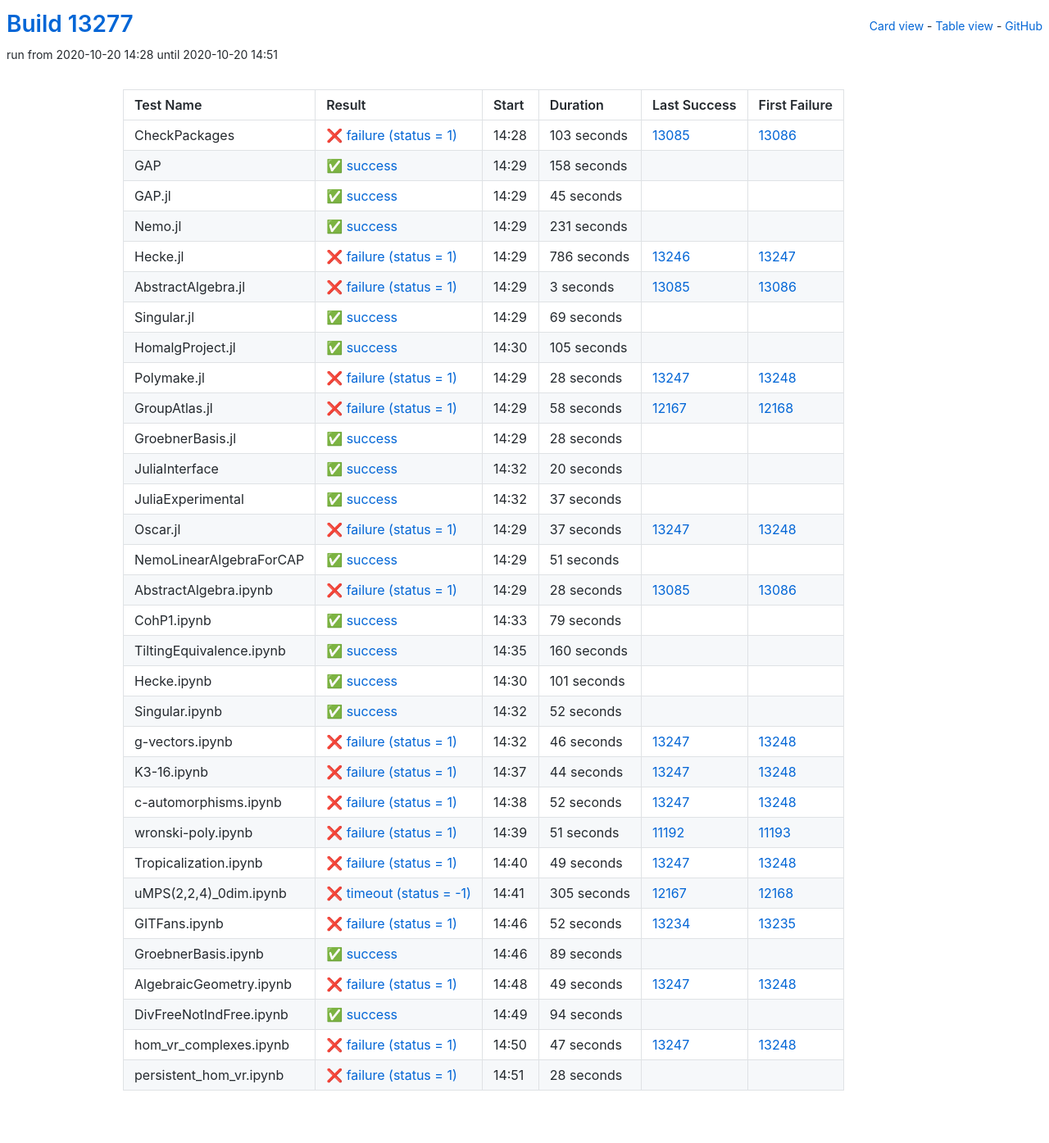
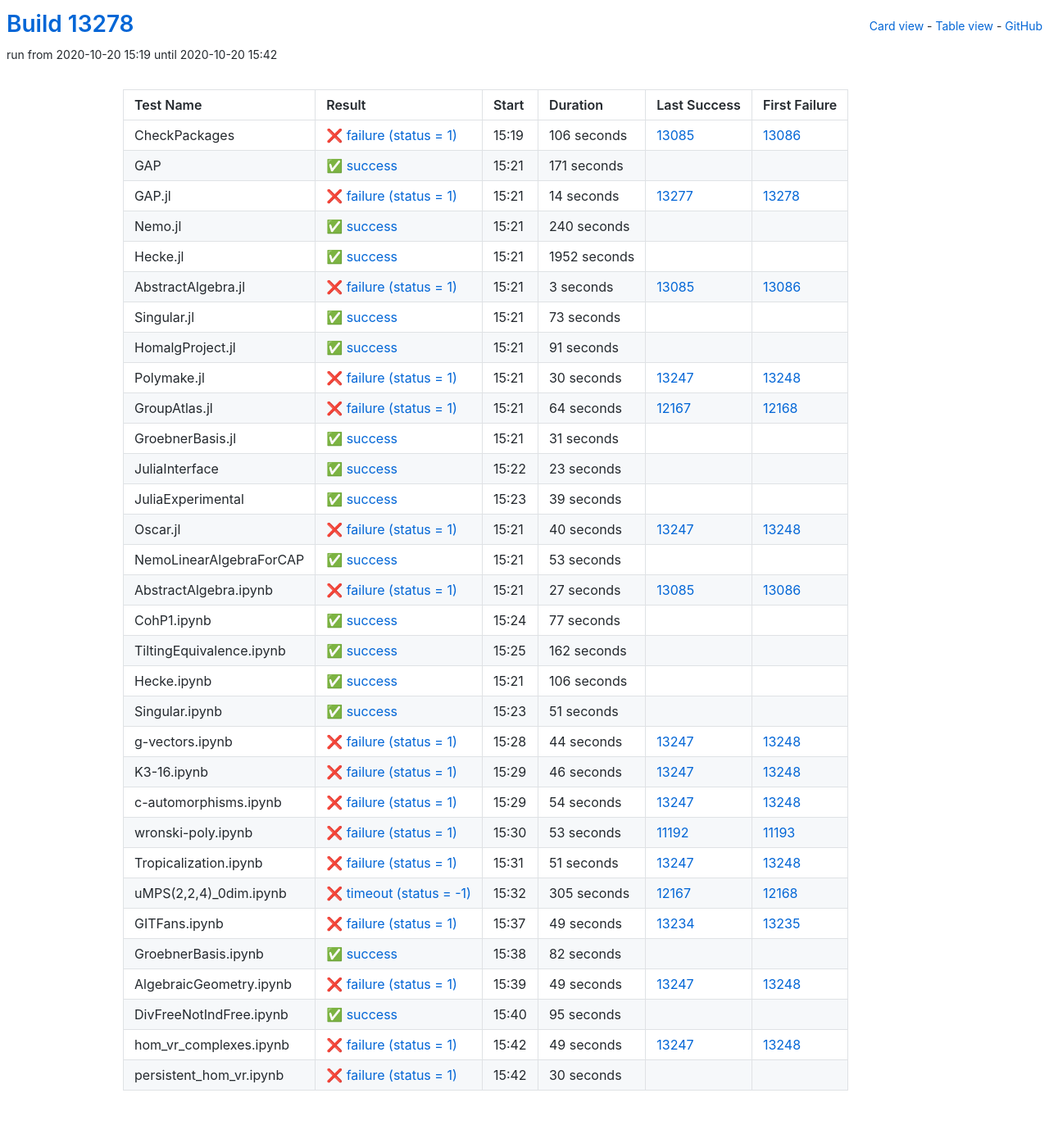
Before and after one commit to oscar-system/oscar-ci-status, a Jekyll site: the page built from table.html, in a window 1280 px wide. Shown: the whole page at 82% size. Built offline with Jekyll 4.4.1, drawn with Linux system fonts in a browser that asks for light colours.

Commit message:
Build #13278

```diff
--- a/_data/ci.yml
+++ b/_data/ci.yml
@@ -1,6 +1,6 @@
 ---
-build: 13277
-build_url: https://oscarci.mathematik.uni-kl.de/job/oscar/13277/
+build: 13278
+build_url: https://oscarci.mathematik.uni-kl.de/job/oscar/13278/
 job: oscar
 organization: oscar-system
 repo: oscar-ci-status
@@ -8,68 +8,68 @@
 tests:
 - name: CheckPackages
   id: checkpackages
-  log: https://oscarci.mathematik.uni-kl.de/job/oscar/13277/artifact/logs/build-13277/CheckPackages.log
-  start: 2020-10-20 14:28
+  log: https://oscarci.mathematik.uni-kl.de/job/oscar/13278/artifact/logs/build-13278/CheckPackages.log
+  start: 2020-10-20 15:19
   success: false
   exitcode: 1
   status: failure
-  duration: 103
+  duration: 106
   last_success: 13085
   last_success_url: https://oscarci.mathematik.uni-kl.de/job/oscar/13085/
   first_failure: 13086
   first_failure_url: https://oscarci.mathematik.uni-kl.de/job/oscar/13086/
 - name: GAP
   id: gap
-  log: https://oscarci.mathematik.uni-kl.de/job/oscar/13277/artifact/logs/build-13277/GAP.log
-  start: 2020-10-20 14:29
+  log: https://oscarci.mathematik.uni-kl.de/job/oscar/13278/artifact/logs/build-13278/GAP.log
+  start: 2020-10-20 15:21
   success: true
   exitcode: 0
   status: success
-  duration: 158
+  duration: 171
   last_success: false
   last_success_url:
   first_failure: false
   first_failure_url:
 - name: GAP.jl
   id: gap-jl
-  log: https://oscarci.mathematik.uni-kl.de/job/oscar/13277/artifact/logs/build-13277/GAP.jl.log
-  start: 2020-10-20 14:29
+  log: https://oscarci.mathematik.uni-kl.de/job/oscar/13278/artifact/logs/build-13278/GAP.jl.log
+  start: 2020-10-20 15:21
+  success: false
+  exitcode: 1
+  status: failure
+  duration: 14
+  last_success: 13277
+  last_success_url: https://oscarci.mathematik.uni-kl.de/job/oscar/13277/
+  first_failure: 13278
+  first_failure_url: https://oscarci.mathematik.uni-kl.de/job/oscar/13278/
+- name: Nemo.jl
+  id: nemo-jl
+  log: https://oscarci.mathematik.uni-kl.de/job/oscar/13278/artifact/logs/build-13278/Nemo.jl.log
+  start: 2020-10-20 15:21
   success: true
   exitcode: 0
   status: success
-  duration: 45
-  last_success: false
-  last_success_url:
-  first_failure: false
-  first_failure_url:
-- name: Nemo.jl
-  id: nemo-jl
-  log: https://oscarci.mathematik.uni-kl.de/job/oscar/13277/artifact/logs/build-13277/Nemo.jl.log
-  start: 2020-10-20 14:29
-  success: true
-  exitcode: 0
-  status: success
-  duration: 231
+  duration: 240
   last_success: false
   last_success_url:
   first_failure: false
   first_failure_url:
 - name: Hecke.jl
   id: hecke-jl
-  log: https://oscarci.mathematik.uni-kl.de/job/oscar/13277/artifact/logs/build-13277/Hecke.jl.log
-  start: 2020-10-20 14:29
-  success: false
-  exitcode: 1
-  status: failure
-  duration: 786
-  last_success: 13246
-  last_success_url: https://oscarci.mathematik.uni-kl.de/job/oscar/13246/
-  first_failure: 13247
-  first_failure_url: https://oscarci.mathematik.uni-kl.de/job/oscar/13247/
+  log: https://oscarci.mathematik.uni-kl.de/job/oscar/13278/artifact/logs/build-13278/Hecke.jl.log
+  start: 2020-10-20 15:21
+  success: true
+  exitcode: 0
+  status: success
+  duration: 1952
+  last_success: false
+  last_success_url:
+  first_failure: false
+  first_failure_url:
 - name: AbstractAlgebra.jl
   id: abstractalgebra-jl
-  log: https://oscarci.mathematik.uni-kl.de/job/oscar/13277/artifact/logs/build-13277/AbstractAlgebra.jl.log
-  start: 2020-10-20 14:29
+  log: https://oscarci.mathematik.uni-kl.de/job/oscar/13278/artifact/logs/build-13278/AbstractAlgebra.jl.log
+  start: 2020-10-20 15:21
   success: false
   exitcode: 1
   status: failure
@@ -80,104 +80,164 @@
   first_failure_url: https://oscarci.mathematik.uni-kl.de/job/oscar/13086/
 - name: Singular.jl
   id: singular-jl
-  log: https://oscarci.mathematik.uni-kl.de/job/oscar/13277/artifact/logs/build-13277/Singular.jl.log
-  start: 2020-10-20 14:29
+  log: https://oscarci.mathematik.uni-kl.de/job/oscar/13278/artifact/logs/build-13278/Singular.jl.log
+  start: 2020-10-20 15:21
   success: true
   exitcode: 0
   status: success
-  duration: 69
+  duration: 73
   last_success: false
   last_success_url:
   first_failure: false
   first_failure_url:
 - name: HomalgProject.jl
   id: homalgproject-jl
-  log: https://oscarci.mathematik.uni-kl.de/job/oscar/13277/artifact/logs/build-13277/HomalgProject.jl.log
-  start: 2020-10-20 14:30
+  log: https://oscarci.mathematik.uni-kl.de/job/oscar/13278/artifact/logs/build-13278/HomalgProject.jl.log
+  start: 2020-10-20 15:21
   success: true
   exitcode: 0
   status: success
-  duration: 105
+  duration: 91
   last_success: false
   last_success_url:
   first_failure: false
   first_failure_url:
 - name: Polymake.jl
   id: polymake-jl
-  log: https://oscarci.mathematik.uni-kl.de/job/oscar/13277/artifact/logs/build-13277/Polymake.jl.log
-  start: 2020-10-20 14:29
+  log: https://oscarci.mathematik.uni-kl.de/job/oscar/13278/artifact/logs/build-13278/Polymake.jl.log
+  start: 2020-10-20 15:21
   success: false
   exitcode: 1
   status: failure
-  duration: 28
+  duration: 30
   last_success: 13247
   last_success_url: https://oscarci.mathematik.uni-kl.de/job/oscar/13247/
   first_failure: 13248
   first_failure_url: https://oscarci.mathematik.uni-kl.de/job/oscar/13248/
 - name: GroupAtlas.jl
   id: groupatlas-jl
-  log: https://oscarci.mathematik.uni-kl.de/job/oscar/13277/artifact/logs/build-13277/GroupAtlas.jl.log
-  start: 2020-10-20 14:29
+  log: https://oscarci.mathematik.uni-kl.de/job/oscar/13278/artifact/logs/build-13278/GroupAtlas.jl.log
+  start: 2020-10-20 15:21
   success: false
   exitcode: 1
   status: failure
-  duration: 58
+  duration: 64
   last_success: 12167
   last_success_url: https://oscarci.mathematik.uni-kl.de/job/oscar/12167/
   first_failure: 12168
   first_failure_url: https://oscarci.mathematik.uni-kl.de/job/oscar/12168/
 - name: GroebnerBasis.jl
   id: groebnerbasis-jl
-  log: https://oscarci.mathematik.uni-kl.de/job/oscar/13277/artifact/logs/build-13277/GroebnerBasis.jl.log
-  start: 2020-10-20 14:29
+  log: https://oscarci.mathematik.uni-kl.de/job/oscar/13278/artifact/logs/build-13278/GroebnerBasis.jl.log
+  start: 2020-10-20 15:21
   success: true
   exitcode: 0
   status: success
-  duration: 28
+  duration: 31
   last_success: false
   last_success_url:
   first_failure: false
   first_failure_url:
 - name: JuliaInterface
   id: juliainterface
-  log: https://oscarci.mathematik.uni-kl.de/job/oscar/13277/artifact/logs/build-13277/JuliaInterface.log
-  start: 2020-10-20 14:32
+  log: https://oscarci.mathematik.uni-kl.de/job/oscar/13278/artifact/logs/build-13278/JuliaInterface.log
+  start: 2020-10-20 15:22
   success: true
   exitcode: 0
   status: success
-  duration: 20
+  duration: 23
   last_success: false
   last_success_url:
   first_failure: false
   first_failure_url:
 - name: JuliaExperimental
   id: juliaexperimental
-  log: https://oscarci.mathematik.uni-kl.de/job/oscar/13277/artifact/logs/build-13277/JuliaExperimental.log
-  start: 2020-10-20 14:32
+  log: https://oscarci.mathematik.uni-kl.de/job/oscar/13278/artifact/logs/build-13278/JuliaExperimental.log
+  start: 2020-10-20 15:23
   success: true
   exitcode: 0
   status: success
-  duration: 37
+  duration: 39
   last_success: false
   last_success_url:
   first_failure: false
   first_failure_url:
 - name: Oscar.jl
   id: oscar-jl
-  log: https://oscarci.mathematik.uni-kl.de/job/oscar/13277/artifact/logs/build-13277/Oscar.jl.log
-  start: 2020-10-20 14:29
+  log: https://oscarci.mathematik.uni-kl.de/job/oscar/13278/artifact/logs/build-13278/Oscar.jl.log
+  start: 2020-10-20 15:21
   success: false
   exitcode: 1
   status: failure
-  duration: 37
+  duration: 40
   last_success: 13247
   last_success_url: https://oscarci.mathematik.uni-kl.de/job/oscar/13247/
   first_failure: 13248
   first_failure_url: https://oscarci.mathematik.uni-kl.de/job/oscar/13248/
 - name: NemoLinearAlgebraForCAP
   id: nemolinearalgebraforcap
-  log: https://oscarci.mathematik.uni-kl.de/job/oscar/13277/artifact/logs/build-13277/NemoLinearAlgebraForCAP.log
-  start: 2020-10-20 14:29
+  log: https://oscarci.mathematik.uni-kl.de/job/oscar/13278/artifact/logs/build-13278/NemoLinearAlgebraForCAP.log
+  start: 2020-10-20 15:21
+  success: true
+  exitcode: 0
+  status: success
+  duration: 53
+  last_success: false
+  last_success_url:
+  first_failure: false
+  first_failure_url:
+- name: AbstractAlgebra.ipynb
+  id: abstractalgebra-ipynb
+  log: https://oscarci.mathematik.uni-kl.de/job/oscar/13278/artifact/logs/build-13278/AbstractAlgebra.ipynb.log
+  start: 2020-10-20 15:21
+  success: false
+  exitcode: 1
+  status: failure
+  duration: 27
+  last_success: 13085
+  last_success_url: https://oscarci.mathematik.uni-kl.de/job/oscar/13085/
+  first_failure: 13086
+  first_failure_url: https://oscarci.mathematik.uni-kl.de/job/oscar/13086/
+- name: CohP1.ipynb
+  id: cohp1-ipynb
+  log: https://oscarci.mathematik.uni-kl.de/job/oscar/13278/artifact/logs/build-13278/CohP1.ipynb.log
+  start: 2020-10-20 15:24
+  success: true
+  exitcode: 0
+  status: success
+  duration: 77
+  last_success: false
+  last_success_url:
+  first_failure: false
+  first_failure_url:
+- name: TiltingEquivalence.ipynb
+  id: tiltingequivalence-ipynb
+  log: https://oscarci.mathematik.uni-kl.de/job/oscar/13278/artifact/logs/build-13278/TiltingEquivalence.ipynb.log
+  start: 2020-10-20 15:25
+  success: true
+  exitcode: 0
+  status: success
+  duration: 162
+  last_success: false
+  last_success_url:
+  first_failure: false
+  first_failure_url:
+- name: Hecke.ipynb
+  id: hecke-ipynb
+  log: https://oscarci.mathematik.uni-kl.de/job/oscar/13278/artifact/logs/build-13278/Hecke.ipynb.log
+  start: 2020-10-20 15:21
+  success: true
+  exitcode: 0
+  status: success
+  duration: 106
+  last_success: false
+  last_success_url:
+  first_failure: false
+  first_failure_url:
+- name: Singular.ipynb
+  id: singular-ipynb
+  log: https://oscarci.mathematik.uni-kl.de/job/oscar/13278/artifact/logs/build-13278/Singular.ipynb.log
+  start: 2020-10-20 15:23
   success: true
   exitcode: 0
   status: success
@@ -186,70 +246,22 @@
   last_success_url:
   first_failure: false
   first_failure_url:
-- name: AbstractAlgebra.ipynb
-  id: abstractalgebra-ipynb
-  log: https://oscarci.mathematik.uni-kl.de/job/oscar/13277/artifact/logs/build-13277/AbstractAlgebra.ipynb.log
-  start: 2020-10-20 14:29
+- name: g-vectors.ipynb
+  id: g-vectors-ipynb
+  log: https://oscarci.mathematik.uni-kl.de/job/oscar/13278/artifact/logs/build-13278/g-vectors.ipynb.log
+  start: 2020-10-20 15:28
   success: false
   exitcode: 1
   status: failure
-  duration: 28
-  last_success: 13085
-  last_success_url: https://oscarci.mathematik.uni-kl.de/job/oscar/13085/
-  first_failure: 13086
-  first_failure_url: https://oscarci.mathematik.uni-kl.de/job/oscar/13086/
-- name: CohP1.ipynb
-  id: cohp1-ipynb
-  log: https://oscarci.mathematik.uni-kl.de/job/oscar/13277/artifact/logs/build-13277/CohP1.ipynb.log
-  start: 2020-10-20 14:33
-  success: true
-  exitcode: 0
-  status: success
-  duration: 79
-  last_success: false
-  last_success_url:
-  first_failure: false
-  first_failure_url:
-- name: TiltingEquivalence.ipynb
-  id: tiltingequivalence-ipynb
-  log: https://oscarci.mathematik.uni-kl.de/job/oscar/13277/artifact/logs/build-13277/TiltingEquivalence.ipynb.log
-  start: 2020-10-20 14:35
-  success: true
-  exitcode: 0
-  status: success
-  duration: 160
-  last_success: false
-  last_success_url:
-  first_failure: false
-  first_failure_url:
-- name: Hecke.ipynb
-  id: hecke-ipynb
-  log: https://oscarci.mathematik.uni-kl.de/job/oscar/13277/artifact/logs/build-13277/Hecke.ipynb.log
-  start: 2020-10-20 14:30
-  success: true
-  exitcode: 0
-  status: success
-  duration: 101
-  last_success: false
-  last_success_url:
-  first_failure: false
-  first_failure_url:
-- name: Singular.ipynb
-  id: singular-ipynb
-  log: https://oscarci.mathematik.uni-kl.de/job/oscar/13277/artifact/logs/build-13277/Singular.ipynb.log
-  start: 2020-10-20 14:32
-  success: true
-  exitcode: 0
-  status: success
-  duration: 52
-  last_success: false
-  last_success_url:
-  first_failure: false
-  first_failure_url:
-- name: g-vectors.ipynb
-  id: g-vectors-ipynb
-  log: https://oscarci.mathematik.uni-kl.de/job/oscar/13277/artifact/logs/build-13277/g-vectors.ipynb.log
-  start: 2020-10-20 14:32
+  duration: 44
+  last_success: 13247
+  last_success_url: https://oscarci.mathematik.uni-kl.de/job/oscar/13247/
+  first_failure: 13248
+  first_failure_url: https://oscarci.mathematik.uni-kl.de/job/oscar/13248/
+- name: K3-16.ipynb
+  id: k3-16-ipynb
+  log: https://oscarci.mathematik.uni-kl.de/job/oscar/13278/artifact/logs/build-13278/K3-16.ipynb.log
+  start: 2020-10-20 15:29
   success: false
   exitcode: 1
   status: failure
@@ -258,58 +270,46 @@
   last_success_url: https://oscarci.mathematik.uni-kl.de/job/oscar/13247/
   first_failure: 13248
   first_failure_url: https://oscarci.mathematik.uni-kl.de/job/oscar/13248/
-- name: K3-16.ipynb
-  id: k3-16-ipynb
-  log: https://oscarci.mathematik.uni-kl.de/job/oscar/13277/artifact/logs/build-13277/K3-16.ipynb.log
-  start: 2020-10-20 14:37
+- name: c-automorphisms.ipynb
+  id: c-automorphisms-ipynb
+  log: https://oscarci.mathematik.uni-kl.de/job/oscar/13278/artifact/logs/build-13278/c-automorphisms.ipynb.log
+  start: 2020-10-20 15:29
   success: false
   exitcode: 1
   status: failure
-  duration: 44
-  last_success: 13247
-  last_success_url: https://oscarci.mathematik.uni-kl.de/job/oscar/13247/
-  first_failure: 13248
-  first_failure_url: https://oscarci.mathematik.uni-kl.de/job/oscar/13248/
-- name: c-automorphisms.ipynb
-  id: c-automorphisms-ipynb
-  log: https://oscarci.mathematik.uni-kl.de/job/oscar/13277/artifact/logs/build-13277/c-automorphisms.ipynb.log
-  start: 2020-10-20 14:38
-  success: false
-  exitcode: 1
-  status: failure
-  duration: 52
+  duration: 54
   last_success: 13247
   last_success_url: https://oscarci.mathematik.uni-kl.de/job/oscar/13247/
   first_failure: 13248
   first_failure_url: https://oscarci.mathematik.uni-kl.de/job/oscar/13248/
 - name: wronski-poly.ipynb
   id: wronski-poly-ipynb
-  log: https://oscarci.mathematik.uni-kl.de/job/oscar/13277/artifact/logs/build-13277/wronski-poly.ipynb.log
-  start: 2020-10-20 14:39
+  log: https://oscarci.mathematik.uni-kl.de/job/oscar/13278/artifact/logs/build-13278/wronski-poly.ipynb.log
+  start: 2020-10-20 15:30
   success: false
   exitcode: 1
   status: failure
-  duration: 51
+  duration: 53
   last_success: 11192
   last_success_url: https://oscarci.mathematik.uni-kl.de/job/oscar/11192/
   first_failure: 11193
   first_failure_url: https://oscarci.mathematik.uni-kl.de/job/oscar/11193/
 - name: Tropicalization.ipynb
   id: tropicalization-ipynb
-  log: https://oscarci.mathematik.uni-kl.de/job/oscar/13277/artifact/logs/build-13277/Tropicalization.ipynb.log
-  start: 2020-10-20 14:40
+  log: https://oscarci.mathematik.uni-kl.de/job/oscar/13278/artifact/logs/build-13278/Tropicalization.ipynb.log
+  start: 2020-10-20 15:31
   success: false
   exitcode: 1
   status: failure
-  duration: 49
+  duration: 51
   last_success: 13247
   last_success_url: https://oscarci.mathematik.uni-kl.de/job/oscar/13247/
   first_failure: 13248
   first_failure_url: https://oscarci.mathematik.uni-kl.de/job/oscar/13248/
 - name: uMPS(2,2,4)_0dim.ipynb
   id: umps-2-2-4-0dim-ipynb
-  log: https://oscarci.mathematik.uni-kl.de/job/oscar/13277/artifact/logs/build-13277/uMPS-2-2-4-_0dim.ipynb.log
-  start: 2020-10-20 14:41
+  log: https://oscarci.mathematik.uni-kl.de/job/oscar/13278/artifact/logs/build-13278/uMPS-2-2-4-_0dim.ipynb.log
+  start: 2020-10-20 15:32
   success: false
   exitcode: -1
   status: timeout
@@ -320,32 +320,32 @@
   first_failure_url: https://oscarci.mathematik.uni-kl.de/job/oscar/12168/
 - name: GITFans.ipynb
   id: gitfans-ipynb
-  log: https://oscarci.mathematik.uni-kl.de/job/oscar/13277/artifact/logs/build-13277/GITFans.ipynb.log
-  start: 2020-10-20 14:46
+  log: https://oscarci.mathematik.uni-kl.de/job/oscar/13278/artifact/logs/build-13278/GITFans.ipynb.log
+  start: 2020-10-20 15:37
   success: false
   exitcode: 1
   status: failure
-  duration: 52
+  duration: 49
   last_success: 13234
   last_success_url: https://oscarci.mathematik.uni-kl.de/job/oscar/13234/
   first_failure: 13235
   first_failure_url: https://oscarci.mathematik.uni-kl.de/job/oscar/13235/
 - name: GroebnerBasis.ipynb
   id: groebnerbasis-ipynb
-  log: https://oscarci.mathematik.uni-kl.de/job/oscar/13277/artifact/logs/build-13277/GroebnerBasis.ipynb.log
-  start: 2020-10-20 14:46
+  log: https://oscarci.mathematik.uni-kl.de/job/oscar/13278/artifact/logs/build-13278/GroebnerBasis.ipynb.log
+  start: 2020-10-20 15:38
   success: true
   exitcode: 0
   status: success
-  duration: 89
+  duration: 82
   last_success: false
   last_success_url:
   first_failure: false
   first_failure_url:
 - name: AlgebraicGeometry.ipynb
   id: algebraicgeometry-ipynb
-  log: https://oscarci.mathematik.uni-kl.de/job/oscar/13277/artifact/logs/build-13277/AlgebraicGeometry.ipynb.log
-  start: 2020-10-20 14:48
+  log: https://oscarci.mathematik.uni-kl.de/job/oscar/13278/artifact/logs/build-13278/AlgebraicGeometry.ipynb.log
+  start: 2020-10-20 15:39
   success: false
   exitcode: 1
   status: failure
@@ -356,36 +356,36 @@
   first_failure_url: https://oscarci.mathematik.uni-kl.de/job/oscar/13248/
 - name: DivFreeNotIndFree.ipynb
   id: divfreenotindfree-ipynb
-  log: https://oscarci.mathematik.uni-kl.de/job/oscar/13277/artifact/logs/build-13277/DivFreeNotIndFree.ipynb.log
-  start: 2020-10-20 14:49
+  log: https://oscarci.mathematik.uni-kl.de/job/oscar/13278/artifact/logs/build-13278/DivFreeNotIndFree.ipynb.log
+  start: 2020-10-20 15:40
   success: true
   exitcode: 0
   status: success
-  duration: 94
+  duration: 95
   last_success: false
   last_success_url:
   first_failure: false
   first_failure_url:
 - name: hom_vr_complexes.ipynb
   id: hom-vr-complexes-ipynb
-  log: https://oscarci.mathematik.uni-kl.de/job/oscar/13277/artifact/logs/build-13277/hom_vr_complexes.ipynb.log
-  start: 2020-10-20 14:50
+  log: https://oscarci.mathematik.uni-kl.de/job/oscar/13278/artifact/logs/build-13278/hom_vr_complexes.ipynb.log
+  start: 2020-10-20 15:42
   success: false
   exitcode: 1
   status: failure
-  duration: 47
+  duration: 49
   last_success: 13247
   last_success_url: https://oscarci.mathematik.uni-kl.de/job/oscar/13247/
   first_failure: 13248
   first_failure_url: https://oscarci.mathematik.uni-kl.de/job/oscar/13248/
 - name: persistent_hom_vr.ipynb
   id: persistent-hom-vr-ipynb
-  log: https://oscarci.mathematik.uni-kl.de/job/oscar/13277/artifact/logs/build-13277/persistent_hom_vr.ipynb.log
-  start: 2020-10-20 14:51
+  log: https://oscarci.mathematik.uni-kl.de/job/oscar/13278/artifact/logs/build-13278/persistent_hom_vr.ipynb.log
+  start: 2020-10-20 15:42
   success: false
   exitcode: 1
   status: failure
-  duration: 28
+  duration: 30
   last_success: false
   last_success_url:
   first_failure: false
```
Also changed, not shown: README.md.
